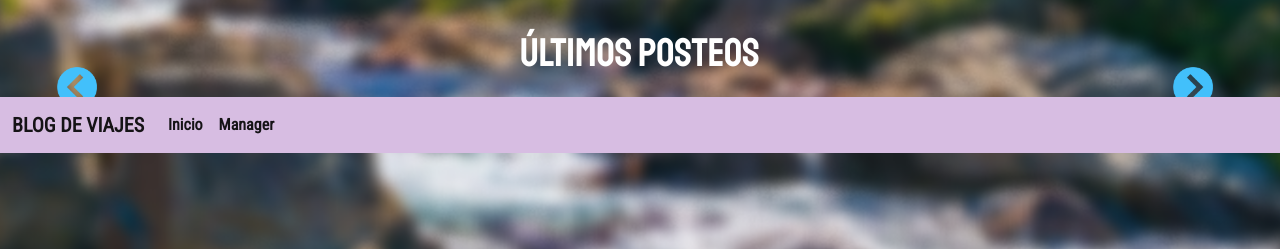
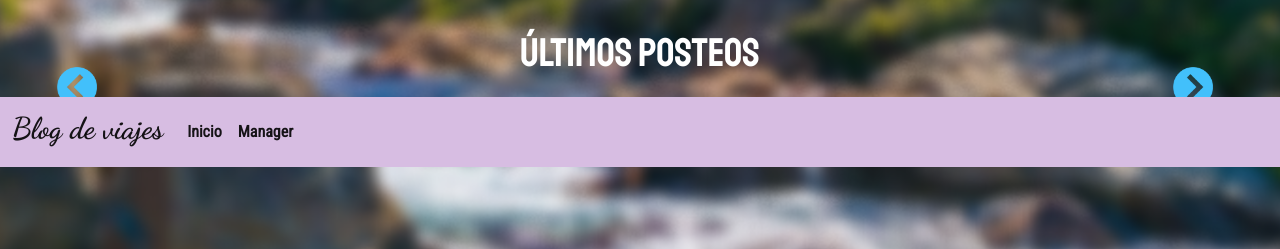
Before and after one commit to GuadalupeAcosta1/proyectoFinalDig, a Node server app: page / in a window 1280 px wide. Shown: the part 551-800 px from the top of the page. Run offline with Node 20, Linux system fonts and the light colour scheme; data that the repository does not hold is empty; some libraries are stand-ins or nearby versions.

Commit message:
Cambios estilos

```diff
--- a/proyectoFinal/public/styles/footer.css
+++ b/proyectoFinal/public/styles/footer.css
@@ -1,4 +1,6 @@
 @import url('https://fonts.googleapis.com/css2?family=Roboto+Condensed:wght@300;400&display=swap');
+@import url('https://fonts.googleapis.com/css2?family=Dancing+Script:wght@700&display=swap');
+
 
 .footer {
     position: relative;
@@ -7,3 +9,8 @@
     font-weight: 600;
 
 }
+
+#inicio h1{
+    font-family: 'Dancing Script', cursive;
+    font-size: 30px;
+}
--- a/proyectoFinal/views/partials/footer.ejs
+++ b/proyectoFinal/views/partials/footer.ejs
@@ -13,7 +13,7 @@
   <div class="footer">
     <nav class="navbar navbar-expand-lg" style="background-color: #D7BDE2 ;">
       <div class="container-fluid">
-        <a class="navbar-brand" href="#">BLOG DE VIAJES</a>
+        <a class="navbar-brand" href="#" id="inicio"><h1>Blog de viajes</h1></a>
         <button class="navbar-toggler" type="button" data-bs-toggle="collapse" data-bs-target="#navbarText"
           aria-controls="navbarText" aria-expanded="false" aria-label="Toggle navigation">
           <span class="navbar-toggler-icon"></span>
```
